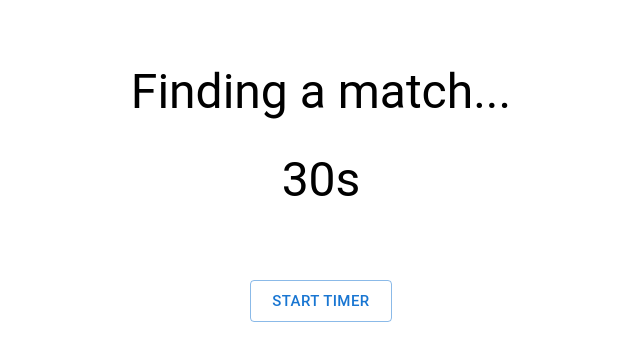
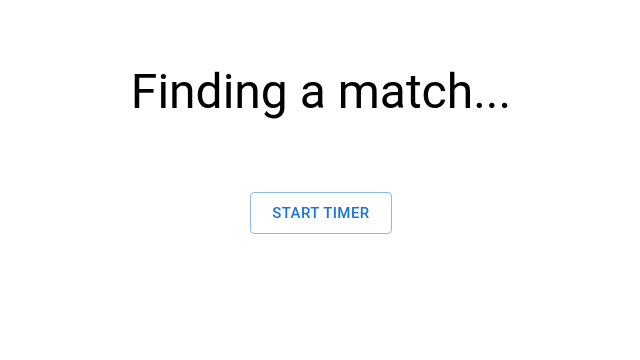
Before and after one commit to CS3219-AY2223S1/cs3219-project-ay2223s1-g2, a React (Create React App) app in the folder frontend/: page /findmatch in a window 1280 px wide. Shown: the top 360 px of the page, without its empty margins (319-959 px from the left). Built offline with nearby package versions, Linux system fonts and the light colour scheme.

Commit message:
Minor change to webpage layout

```diff
--- a/frontend/src/components/FindingMatchPage.js
+++ b/frontend/src/components/FindingMatchPage.js
@@ -59,14 +59,13 @@ function FindingMatchPage() {
             <Typography variant={"h3"} marginBottom={"2rem"}>
                 {findMatchFailed ? 'Unable to find a match. Try again?' : 'Finding a match...'}
             </Typography>
-            <Typography variant={"h3"} marginBottom={"2rem"}>
+            {isFindingMatch && <Typography variant={"h3"} marginBottom={"2rem"}>
                 {timeLeft+'s'}
-            </Typography>
+            </Typography>}
             {isFindingMatch && <CircularProgress
                     variant="determinate" value={percentageTimeLeft}
                     size={200}
                     thickness={4}
-
             />}
             <Box mt={5} display={"flex"} flexDirection={"column"} >
                 <Button size={"large"} variant={"outlined"} onClick={handleTimer} disabled={isFindingMatch}>Start Timer</Button>
```
